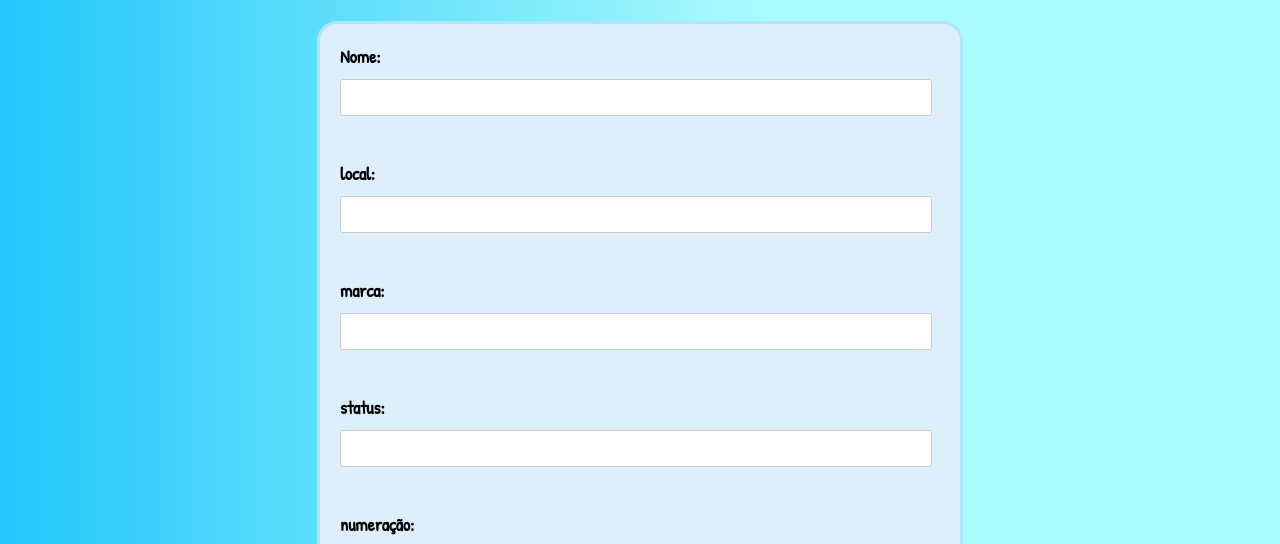
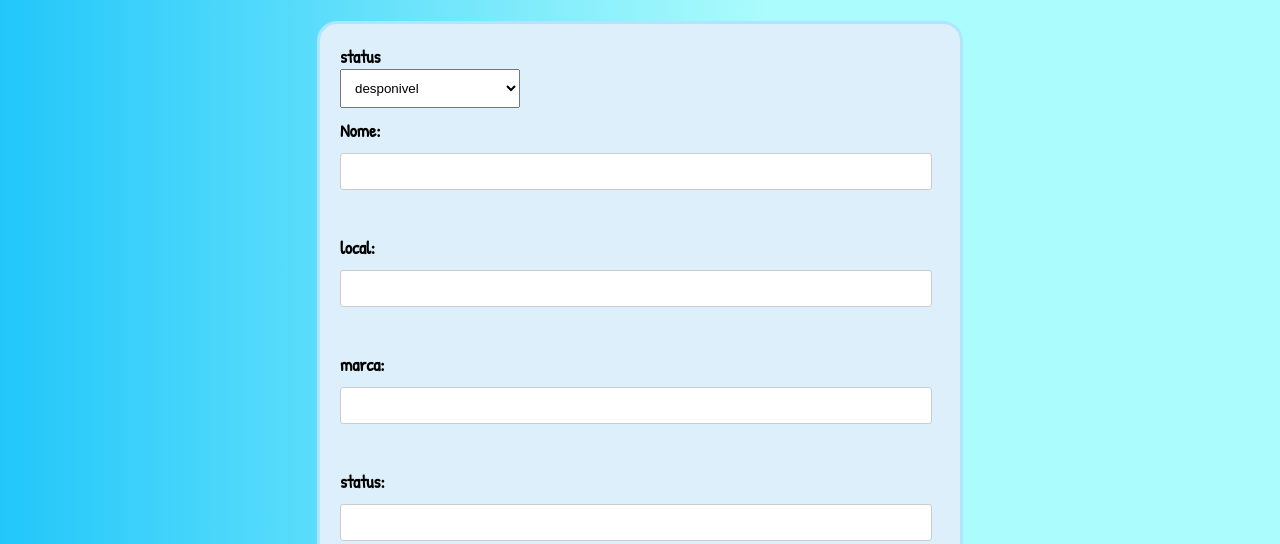
Before and after one commit to ndurantec/equipamento_front, a plain HTML site: page page/equipamento.html in a window 1280 px wide. Shown: the part 242-786 px from the top of the page. Drawn offline with Linux system fonts and the light colour scheme; no server answers; a web font is replaced by a local one.

Commit message:
criei a box de seleçao

```diff
--- a/asset/style/equipamento.css
+++ b/asset/style/equipamento.css
@@ -105,3 +105,14 @@ body {
     display: flex;
     justify-content: center;
   }
+
+#desponivel{
+  display: block;
+  width: 30%;
+  padding: 10px;
+  margin-bottom: 10px;
+  border: px solid #ccc;
+  border-radius: px;
+  display: block;
+  margin-bottom: 10px;
+}
--- a/page/equipamento.html
+++ b/page/equipamento.html
@@ -17,6 +17,13 @@
 	</header>
 	<h1>Equipamento</h1>
 	<form id="equipamento">
+
+		<label>status</a>
+			<select name="desponível" id="desponivel">
+				<option value="sim">desponivel</option>
+				<option value="nao">indesponivel</option>
+			</select>
+
 		<label for="nome_equip">Nome:</label>
 		<input type="text" id="nome_equip"><br>
 
```
